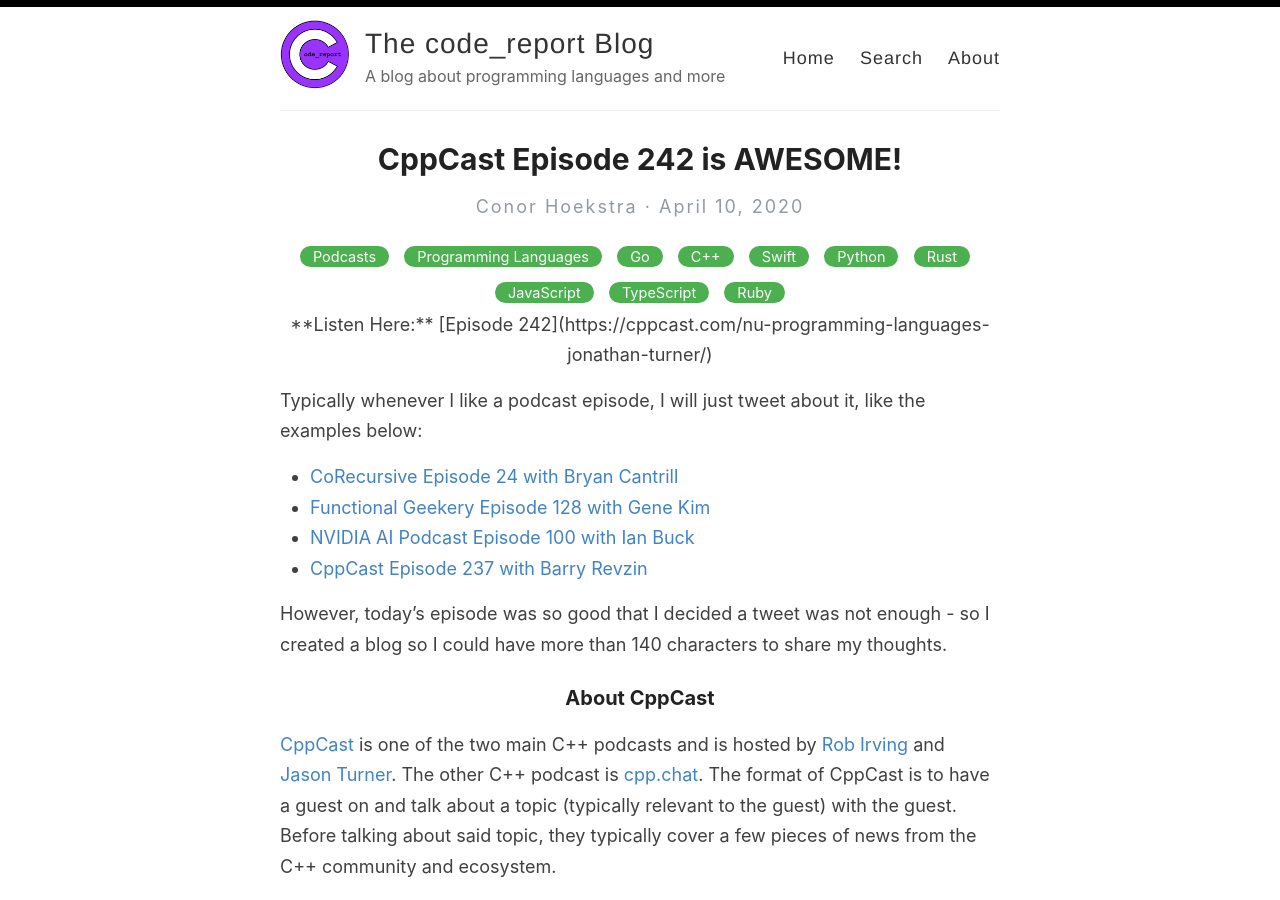
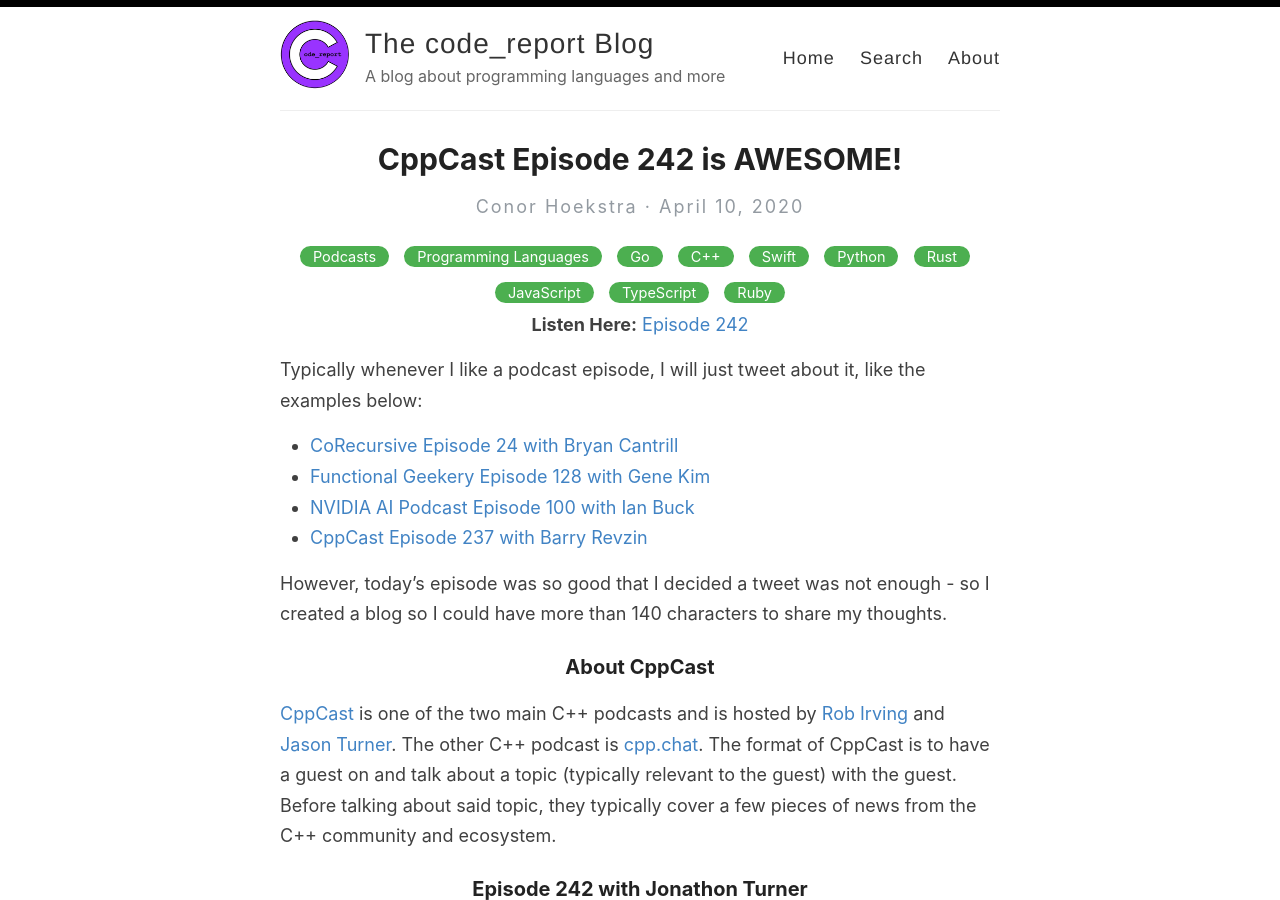
Before and after one commit to codereport/codereport.github.io, a Jekyll site: the page built from _posts/2020-04-10-CppCastEpisode242IsAwesome.md, in a window 1280 px wide and 900 px high. Built offline with Jekyll 4.4.1, drawn with Linux system fonts in a browser that asks for light colours.

Commit message:
Update 2020-04-10-CppCastEpisode242IsAwesome.md

```diff
--- a/_posts/2020-04-10-CppCastEpisode242IsAwesome.md
+++ b/_posts/2020-04-10-CppCastEpisode242IsAwesome.md
@@ -4,7 +4,7 @@
 categories: [Podcasts,Programming Languages,Go,C++,Swift,Python,Rust,JavaScript,TypeScript,Ruby ]
 ---
 
-<center>**Listen Here:** [Episode 242](https://cppcast.com/nu-programming-languages-jonathan-turner/)</center>
+<center><b>Listen Here:</b> <a href="https://cppcast.com/nu-programming-languages-jonathan-turner/">Episode 242</a></center>
 
 Typically whenever I like a podcast episode, I will just tweet about it, like the examples below:
 
```
